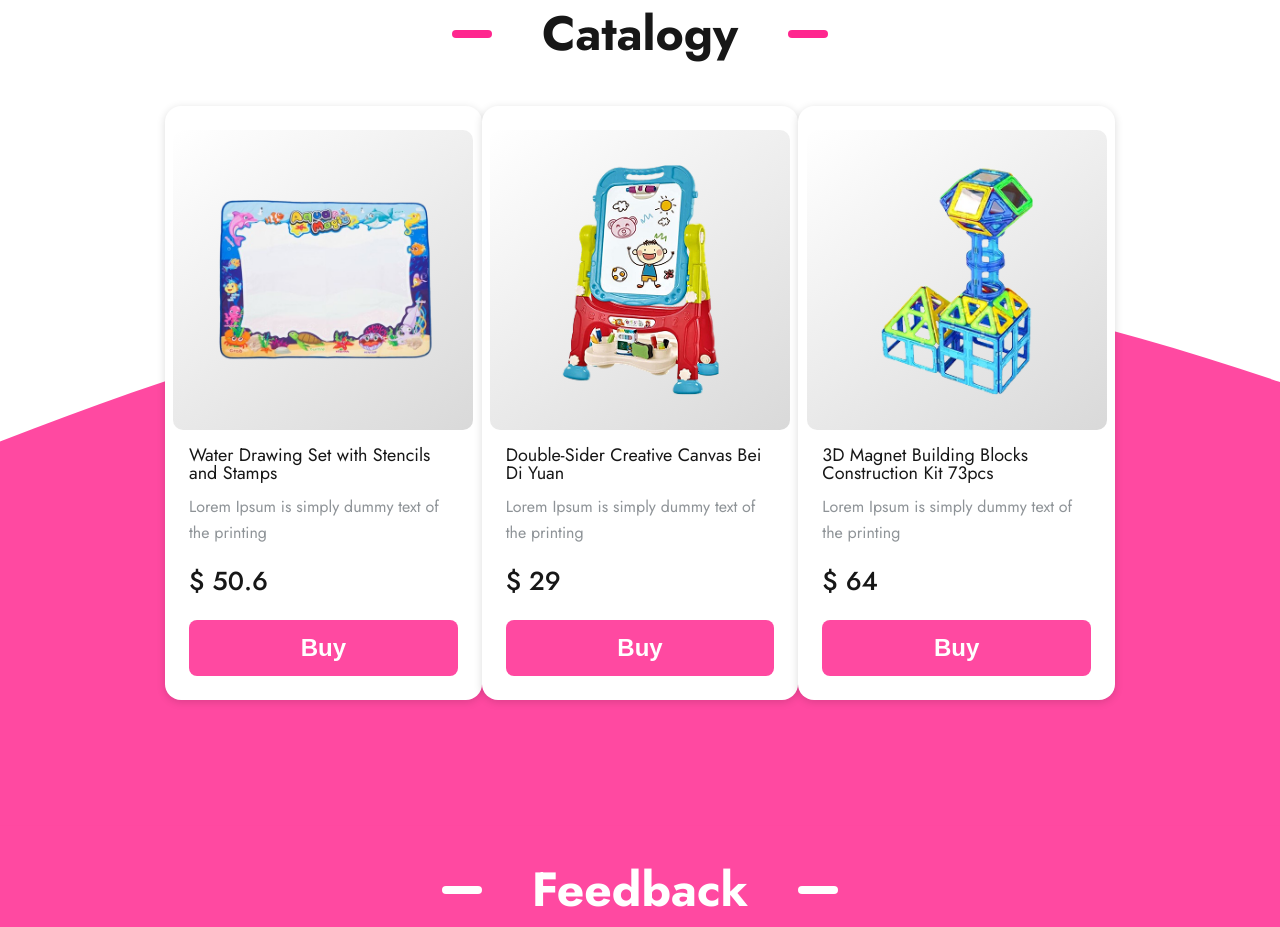
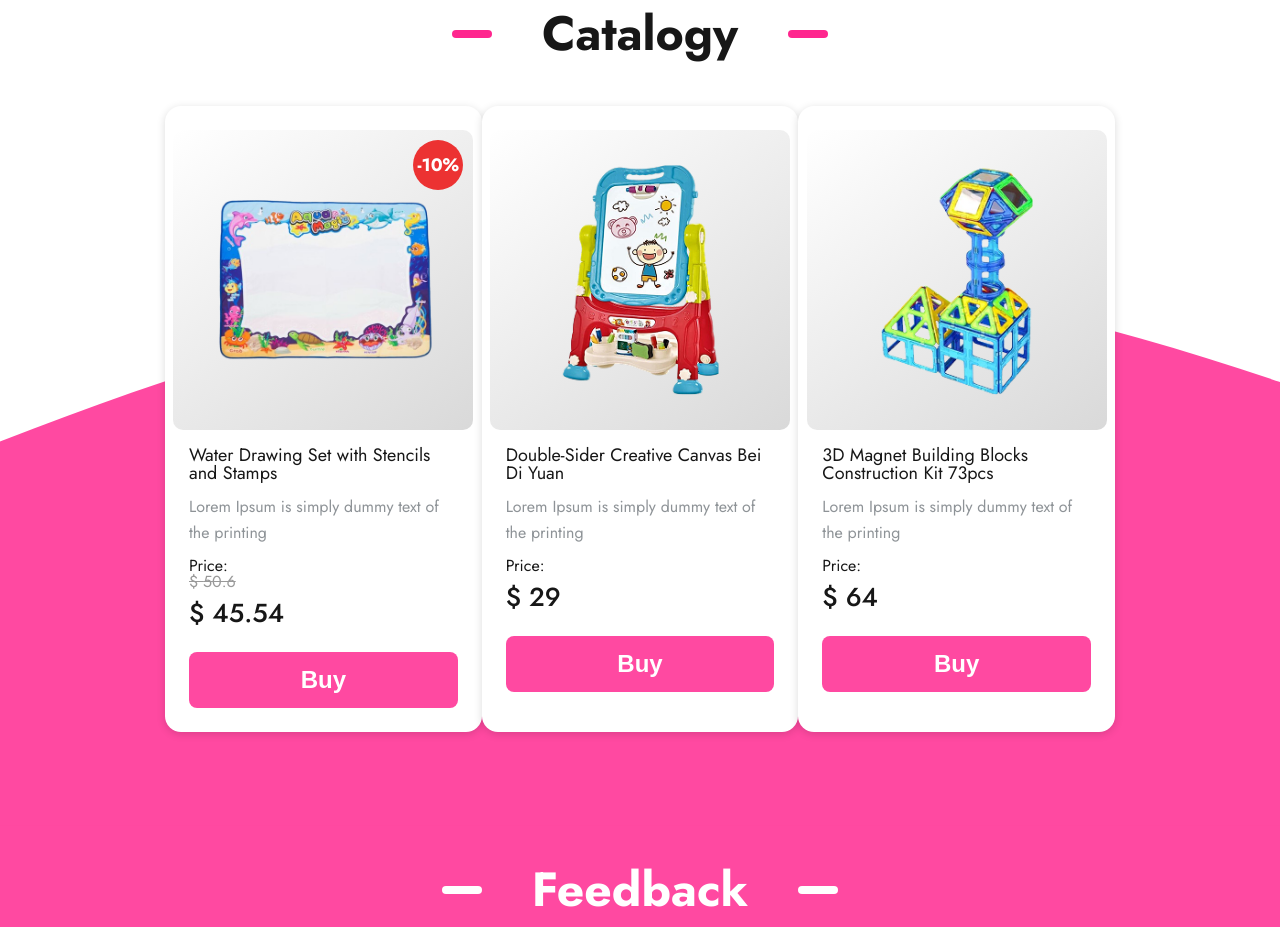
Before and after one commit to Ivanna-Kutsovol/ToyHouse, a Next.js app: page / in a window 1280 px wide. Shown: the part 2320-3247 px from the top of the page. Built offline with nearby package versions, Linux system fonts and the light colour scheme.

Commit message:
Show discount badge and update price display

```diff
--- a/src/components/card/productCard.module.scss
+++ b/src/components/card/productCard.module.scss
@@ -27,6 +27,7 @@
         justify-content: center;
         border-radius: 10px;
         background: linear-gradient(144.47deg, #fff, #d9d9d9);
+        position: relative;
     }
     &__img{
         width: 250px;
@@ -77,6 +78,27 @@
             width: 30px;
             text-align: center;
         }
+    }
+    &__priceOld{
+        font-size: 16px;
+        text-decoration: line-through;
+        color: #999;
+    }
+    &__discountBadge{
+        position: absolute;
+        z-index: 3;
+        top: 10px;
+        right: 10px;
+        background-color: rgb(236, 50, 50);
+        color: var(--white);
+        border-radius: 50%;
+        width: 50px;
+        height: 50px;
+        display: flex;
+        justify-content: center;
+        align-items: center;
+        font-size: 18px;
+        font-weight: 700;
     }
 
     &--cart{
--- a/src/components/card/productCard.tsx
+++ b/src/components/card/productCard.tsx
@@ -1,6 +1,6 @@
 'use client'
 
-import React from "react";
+import React, { useState } from "react";
 import stl from "./productCard.module.scss";
 import Image from "next/image";
 import Link from "next/link";
@@ -31,6 +31,11 @@ const ProductCard = ({product, quantity, onAdd, onChange, onDelete, showBuyButto
         <section className={`${stl.card} ${isCart ? stl['card--cart'] : ''}`}>
             <div className={stl.card__backgraundProduct}>
                 <Image className={stl.card__img} src={product.img} alt="product" width={170} height={250} />
+                {product.discount && (
+                    <span className={stl.card__discountBadge}>
+                    -{product.discount}%
+                    </span>
+                )}
             </div>
 
             {isCart ? (
@@ -47,7 +52,14 @@ const ProductCard = ({product, quantity, onAdd, onChange, onDelete, showBuyButto
                     <div className={stl.card__footer}>
                         <div className={stl.card__containerPrice}>
                             <p className={stl.card__priceText}>Price:</p>
-                            <p className={stl.card__price}>$ {product.price}</p>
+                            {product.discount ? (
+                                <>
+                                    <p className={stl.card__priceOld}>$ {product.price}</p>
+                                    <p className={stl.card__price}>$ {(product.price * (100 - product.discount) / 100).toFixed(2)}</p>
+                                </>
+                            ) : (
+                                <p className={stl.card__price}>$ {product.price}</p>
+                            )}
                         </div>
 
                         { showBuyButton === false &&
@@ -61,7 +73,17 @@ const ProductCard = ({product, quantity, onAdd, onChange, onDelete, showBuyButto
                     <div className={stl.card__info}>
                         <p className={stl.card__name}>{product.name}</p>
                         <p className={stl.card__description}>{product.description}</p>
-                        <p className={stl.card__price}>$ {product.price}</p>
+                        <div className={stl.card__containerPrice}>
+                            <p className={stl.card__priceText}>Price:</p>
+                            {product.discount ? (
+                                <>
+                                    <p className={stl.card__priceOld}>$ {product.price}</p>
+                                    <p className={stl.card__price}>$ {(product.price * (100 - product.discount) / 100).toFixed(2)}</p>
+                                </>
+                            ) : (
+                                <p className={stl.card__price}>$ {product.price}</p>
+                            )}
+                        </div>
                     </div>
                     </Link>
                     <div className={stl.card__buttons}>
--- a/src/data/product.tsx
+++ b/src/data/product.tsx
@@ -27,7 +27,6 @@ export const products = [
         "name": "Double-Sider Creative Canvas Bei Di Yuan",
         "description": "Lorem Ipsum is simply dummy text of the printing",
         "price": 29,
-        "discount": 0,
         "details": {
             "img": [
                 "/product/doubleSider.png",
@@ -50,7 +49,6 @@ export const products = [
         "name": "3D Magnet Building Blocks Construction Kit 73pcs",
         "description": "Lorem Ipsum is simply dummy text of the printing",
         "price": 64,
-        "discount": 0,
         "details": {
             "img": [
                 "/product/magnetConstruction.png",
```
